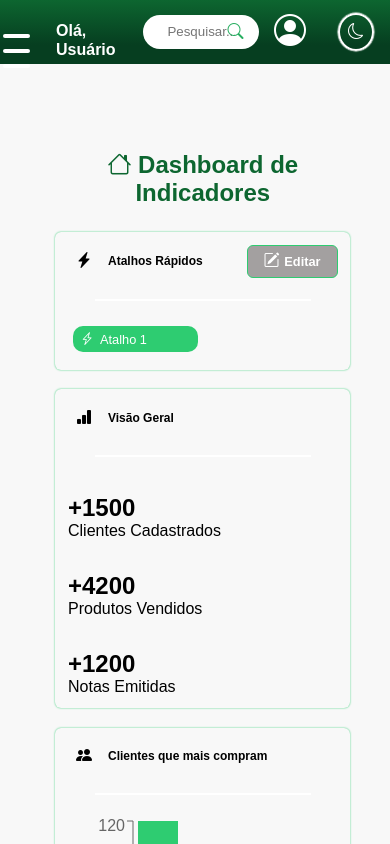
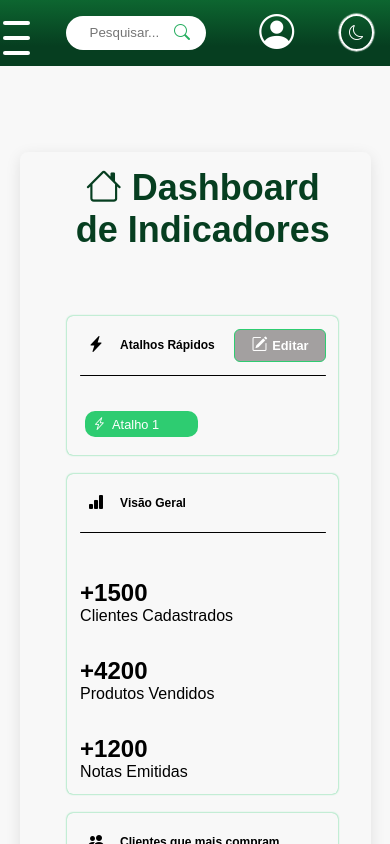
Before and after one commit to Matheus-Fernando-br/Project-FINC, a React (Create React App) app in the folder Front-End/: page /app in a window 390 px wide. Shown: the top 844 px of the page. Built offline with nearby package versions, Linux system fonts and the light colour scheme; sample sign-in values are in the browser's storage.

Commit message:
estilo header e sidebar

```diff
--- a/Front-End/src/app/Home.js
+++ b/Front-End/src/app/Home.js
@@ -72,7 +72,8 @@ const [shortcuts, setShortcuts] = useState(() => {
   const COLORS = ["#2ecc71", "#27ae60", "#0d6630", "#063e20"];
 
    return (
-    <main className="home-content">
+    <main className="content">
+      <div className="home-content">
 
       <section className="titulo-secao">
         <h1><i className={icons.casa}></i> Dashboard de Indicadores</h1>
@@ -262,6 +263,7 @@ const [shortcuts, setShortcuts] = useState(() => {
             </PieChart>
           </ResponsiveContainer>
         </section>
+        </div>
       </main>
   );
 }
--- a/Front-End/src/components/app/Header.js
+++ b/Front-End/src/components/app/Header.js
@@ -79,8 +79,8 @@ function Header() {
 
   return (
     <header className="header">
-      <div className="msg">
-        <h2>Olá, {primeiroNome}</h2>
+      <div className="logo">
+        <img src="/Images/FINC.png" alt="Logo Finc"/>
       </div>
 
       <div className="search-wrapper">
--- a/Front-End/src/styles/app.css
+++ b/Front-End/src/styles/app.css
@@ -16,26 +16,33 @@ body {
   display: flex;
   justify-content: space-between;
   align-items: center;
-  background: linear-gradient(to top,var(--cor-terciaria)30%,var(--cor-secundaria));
+  background: linear-gradient(
+    to top,
+    var(--cor-terciaria) 30%,
+    var(--cor-secundaria)
+  );
   color: var(--cor-texto-claro);
   padding: 3vh 2vw;
   position: fixed;
   top: 0;
-  left: 3vw;
+  left: 0;
   right: 0;
   z-index: 1000;
 }
 
-
-.header .msg {
-  margin-left: 1vw;
-  line-height: 1.2;
+.header .logo {
+  margin-left: 5vw;
 }
 
+.header .logo img {
+  width: 10vw;
+  height: 10vh;
+}
 
 .header-right {
   display: flex;
   align-items: center;
+  gap: 0.8rem;
 }
 .header-right a {
   text-decoration: none;
@@ -43,19 +50,19 @@ body {
 }
 
 .header-right a:hover {
-  text-decoration:underline;
+  text-decoration: underline;
 }
 
 .header-right .icons {
   display: flex;
   gap: 0.5rem;
-  align-items: center;    /* centraliza horizontalmente */
+  align-items: center; /* centraliza horizontalmente */
   cursor: pointer;
   border: 2px solid var(--cor-texto-claro);
   box-shadow: 0 0 1px 0.5px var(--cor-texto-claro);
   padding: 8px;
   border-radius: 50%;
-  transition: all .3s ease-in-out;
+  transition: all 0.3s ease-in-out;
 }
 
 .header-right .icons:hover {
@@ -63,7 +70,7 @@ body {
 }
 
 .header-right .icons i {
-  transition: all .4s ease-in;
+  transition: all 0.4s ease-in;
 }
 
 .header-right .icons i:hover {
@@ -79,9 +86,8 @@ body {
   display: flex;
   flex-direction: row;
   align-items: center;
-  gap: .5rem;
+  gap: 0.5rem;
 }
-
 
 /* Animação SearchBar */
 .search-bar {
@@ -120,7 +126,7 @@ body {
   backdrop-filter: blur(20px);
   border-radius: 14px;
   padding: 0.8rem 0;
-  box-shadow: 0 8px 25px rgba(0,0,0,0.35);
+  box-shadow: 0 8px 25px rgba(0, 0, 0, 0.35);
   animation: dropdownOpen 0.25s ease-out;
   z-index: 2000;
   opacity: 1;
@@ -129,19 +135,18 @@ body {
   overflow-x: hidden;
 }
 
-
 /* Estiliza a barra de rolagem */
 .search-dropdown::-webkit-scrollbar {
   width: 8px;
 }
 
 .search-dropdown::-webkit-scrollbar-thumb {
-  background: rgba(255,255,255,0.25);
+  background: rgba(255, 255, 255, 0.25);
   border-radius: 6px;
 }
 
 .search-dropdown::-webkit-scrollbar-thumb:hover {
-  background: rgba(255,255,255,0.35);
+  background: rgba(255, 255, 255, 0.35);
 }
 
 /* Espaço antes dos itens para não encostar no topo */
@@ -179,22 +184,22 @@ body {
   display: flex;
   justify-content: space-between;
   padding: 0.8rem 1rem;
-  border-bottom: 1px solid rgba(255,255,255,0.15);
+  border-bottom: 1px solid rgba(255, 255, 255, 0.15);
   font-weight: 600;
   color: white;
 }
 
 .dropdown-header .close-btn {
   cursor: pointer;
-  font-size: .8rem;
+  font-size: 0.8rem;
   color: var(--cor-texto-claro);
   background-color: var(--cor-pending);
-  padding: .7rem;
+  padding: 0.7rem;
   border-radius: 8px;
   transition: transform 0.2s ease-in-out;
 }
-.dropdown-header .close-btn span{
-  margin-right: .3rem;
+.dropdown-header .close-btn span {
+  margin-right: 0.3rem;
 }
 
 .dropdown-header .close-btn:hover {
@@ -214,7 +219,7 @@ body {
 }
 
 .dropdown-item:hover {
-  background: rgba(255,255,255,0.18);
+  background: rgba(255, 255, 255, 0.18);
 }
 
 /* BOTÃO PESQUISAR ANIMADO */
@@ -223,7 +228,7 @@ body {
   margin: 0.9rem auto 0.3rem auto;
   display: block;
   padding: 0.75rem;
-  background: rgba(255,255,255,0.2);
+  background: rgba(255, 255, 255, 0.2);
   border: none;
   color: white;
   font-weight: 600;
@@ -234,7 +239,7 @@ body {
 
 .btn-search:hover {
   transform: scale(1.03);
-  background: rgba(255,255,255,0.28);
+  background: rgba(255, 255, 255, 0.28);
 }
 
 /* PULSE ANIMATION */
@@ -243,13 +248,20 @@ body {
 }
 
 @keyframes pulseAnim {
-  0% { transform: scale(1); }
-  50% { transform: scale(1.04); }
-  100% { transform: scale(1); }
+  0% {
+    transform: scale(1);
+  }
+  50% {
+    transform: scale(1.04);
+  }
+  100% {
+    transform: scale(1);
+  }
 }
 
-.btn-vermelho, .btn-verde {
-  transition: all .3s ease-in-out;
+.btn-vermelho,
+.btn-verde {
+  transition: all 0.3s ease-in-out;
 }
 
 .btn-vermelho:hover {
@@ -265,17 +277,23 @@ body {
 
 /* ================= SIDEBAR ================= */
 .sidebar {
-  width: 3.5rem;
-  background: linear-gradient(to top,var(--cor-terciaria)90%,var(--cor-secundaria));
+  width: 4.8rem;
+  background: linear-gradient(
+    to top,
+    var(--cor-secundaria) 80%,
+    var(--cor-terciaria)
+  );
   color: var(--cor-texto-claro);
   height: 100vh;
   padding: 1rem 0;
   position: fixed;
-  top: 0;
+  top: 16.7vh;
   left: 0;
   z-index: 4000;
   overflow-y: auto;
-  transition: width 0.3s ease, left 0.4s ease;
+  transition:
+    width 0.3s ease,
+    left 0.4s ease;
   display: flex;
   flex-direction: column;
   justify-content: space-between;
@@ -289,8 +307,8 @@ body {
 /* Ícones + label */
 .sidebar ul {
   list-style: none;
-  margin-top: 12vh;
-  margin-left: .5vw;
+  margin-top: 1vh;
+  margin-left: 0.5vw;
 }
 .sidebar ul li {
   margin-bottom: 1rem;
@@ -322,13 +340,12 @@ body {
   transition: all 0.25s ease;
 }
 
-
 /* Hambúrguer */
 .sidebar-hamburguer {
   position: fixed;
   z-index: 5001;
   top: 5vh;
-  left: .8vw;
+  left: 0.8vw;
   cursor: pointer;
 }
 
@@ -454,14 +471,13 @@ body {
   font-weight: bold;
 }
 
-
 .ms-auto button {
   align-items: center;
   display: flex;
 }
 
 .btn-outline-secondary {
-  padding: .4rem 1rem;
+  padding: 0.4rem 1rem;
   font-size: 0.8rem;
   background-color: #757171a4;
   border: var(--cor-primaria) 1px solid;
@@ -477,7 +493,7 @@ body {
   background: #ee3333a4;
 }
 
-.btn-outline-sucess{
+.btn-outline-sucess {
   border: 1px solid var(--cor-success);
   background: var(--cor-secundaria);
 }
@@ -558,24 +574,6 @@ body {
   background: rgba(11, 158, 6, 0.671);
 }
 
-/* Responsivo */
-@media (max-width: 900px) {
-  .home-content {
-    grid-template-columns: 1fr;
-    height: auto;
-  }
-
-  .home-content .form-section {
-    box-shadow: 0 0 2px var(--cor-primaria);
-  }
-
-  .atalhos-dropdown button {
-    font-size: 0.8rem;
-  }
-
-}
-
-
 /* ================= LOGO EMBAIXO ================= */
 .logo-baixo {
   display: none;
@@ -600,14 +598,14 @@ body {
 
 /* ================= Conteúdo da Tela ================= */
 .content {
-  width: 62rem;
+  width: 70rem;
   background: var(--cor-fundo-claro);
   padding-top: 2rem;
   padding-left: 3rem;
   padding-right: 3rem;
   padding-bottom: 2rem;
   border-radius: 8px;
-  box-shadow: 0 4px 15px rgba(0,0,0,0.1);
+  box-shadow: 0 4px 15px rgba(0, 0, 0, 0.1);
   font-family: Arial, sans-serif;
 }
 
@@ -648,8 +646,6 @@ body.dark-mode .form-footer a {
 }
 
 /* ================= Cabeçalho da seção ================= */
-
-
 
 .section-header {
   display: flex;
@@ -695,7 +691,7 @@ body.dark-mode .form-footer a {
 }
 
 /* ================= Botões ================= */
-  .botao_geral{
+.botao_geral {
   text-align: center;
   padding: 2vh;
 }
@@ -728,7 +724,7 @@ body.dark-mode .form-footer a {
 
 .radio-group-row {
   display: flex;
-    flex-direction:row;
+  flex-direction: row;
   align-items: flex-start;
   gap: 4rem;
   align-items: center;
@@ -750,7 +746,7 @@ body.dark-mode .form-footer a {
 .editar-acao {
   display: flex;
   flex-direction: column; /* ícone em cima, texto embaixo */
-    align-items: center;    /* centraliza o p abaixo do ícone */
+  align-items: center; /* centraliza o p abaixo do ícone */
   font-size: 0.8rem;
   color: var(--cor-primaria-escura); /* opcional */
   cursor: pointer;
@@ -760,7 +756,6 @@ body.dark-mode .form-footer a {
   font-size: 1.2rem;
   margin-bottom: 0.2rem;
 }
-
 
 .form-group select {
   flex: 1;
@@ -810,7 +805,6 @@ body.dark-mode .form-footer a {
   font-size: 0.9rem;
 }
 
-
 /* ================= Inputs da seção ================= */
 
 .form-row.full input {
@@ -833,7 +827,8 @@ body.dark-mode .form-footer a {
   flex: 1;
 }
 
-.form-group label, .radio-group .label-radio {
+.form-group label,
+.radio-group .label-radio {
   font-size: 0.85rem;
   margin-bottom: 0.8rem;
   font-weight: bold;
@@ -848,7 +843,7 @@ body.dark-mode .form-footer a {
 }
 
 .radio-option label {
-  font-size: .9rem;
+  font-size: 0.9rem;
 }
 
 .form-row .campo-obrigatório {
@@ -865,8 +860,6 @@ body.dark-mode .form-footer a {
   font-size: 0.7rem;
   margin-bottom: 1rem;
 }
-
-
 
 /* ================= Rodapé do conteúdo ================= */
 
@@ -892,17 +885,23 @@ body.dark-mode .form-footer a {
   margin-top: 2rem;
 }
 
-.form-footer a, .form-footer-avancar a, .form-footer-voltar a {
+.form-footer a,
+.form-footer-avancar a,
+.form-footer-voltar a {
   text-decoration: none;
   color: var(--cor-primaria-escura);
 }
 
-.form-footer i, .form-footer-avancar i, .form-footer-voltar i{
+.form-footer i,
+.form-footer-avancar i,
+.form-footer-voltar i {
   font-size: 1rem;
   color: var(--cor-primaria-escura);
 }
 
-.form-footer a:hover, .form-footer-avancar a:hover, .form-footer-voltar a:hover {
+.form-footer a:hover,
+.form-footer-avancar a:hover,
+.form-footer-voltar a:hover {
   cursor: pointer;
   transform: scale(1.1);
   transition: transform 0.2s ease-in-out;
@@ -978,16 +977,13 @@ body.dark-mode .form-footer a {
   background: #f0f7ff;
 }
 
-
-
-
 /* ================= RESPONSIVO ================= */
 /* Botão hamburguer e fechar */
 .sidebar-hamburguer .hamburger {
   font-size: 2.2rem;
   cursor: pointer;
   color: var(--cor-texto-claro);
-  z-index: 5001;   /* maior que a sidebar */
+  z-index: 5001; /* maior que a sidebar */
   position: fixed;
   top: 2rem;
   left: 0.5rem;
@@ -996,33 +992,22 @@ body.dark-mode .form-footer a {
 
 /* Quando a sidebar estiver aberta */
 
-  .sidebar.active .logo-baixo{
+.sidebar.active .logo-baixo {
   display: block;
 }
 
 /* Mobile */
 @media (max-width: 1150px) {
-
   .logo-baixo {
     display: block;
   }
 
   .header {
     left: 0;
-    padding: .3rem 1rem;
+    padding: 0.8rem 1rem;
   }
 
-  .header .msg {
-    margin-left: 2.5rem;
-    margin-top: 1rem;
-    width: 10rem;
-  }
-
-  .header .msg h2{
-    font-size: 1rem;
-  }
-
-  .header .msg p{
+  .header .logo {
     display: none;
   }
 
@@ -1030,9 +1015,22 @@ body.dark-mode .form-footer a {
     display: none;
   }
 
+  .header-right {
+    align-items: center;
+  }
+
+  .header-right .profile i {
+    font-size: 35px;
+  }
+
+  .header-right .icons i {
+    font-size: 15px;
+  }
+
   .search-bar input {
     width: 80%;
     padding: 0.6rem 1.5rem;
+    margin-left: 3rem;
   }
 
   .search-dropdown {
@@ -1045,10 +1043,12 @@ body.dark-mode .form-footer a {
     display: flex;
     left: -100%;
     width: 50vw;
-    height: 100vh;        /* ocupa toda a tela */
-    overflow-y: auto;     /* rolagem vertical */
+    height: 100vh; /* ocupa toda a tela */
+    overflow-y: auto; /* rolagem vertical */
     border-radius: 15px;
     transition: left 0.4s ease-in-out;
+    padding-top: 10vh;
+    top: 0;
   }
 
   .sidebar.active {
@@ -1057,8 +1057,8 @@ body.dark-mode .form-footer a {
   }
 
   .sidebar-hamburguer {
-    top: 4vh;
-    left: .8vw;
+    top: 2.5vh;
+    left: 0.8vw;
   }
 
   .hamburger-icon {
@@ -1096,4 +1096,17 @@ body.dark-mode .form-footer a {
   .botao_geral button {
     width: 100%;
   }
+
+  .home-content {
+    grid-template-columns: 1fr;
+    height: auto;
   }
+
+  .home-content .form-section {
+    box-shadow: 0 0 2px var(--cor-primaria);
+  }
+
+  .atalhos-dropdown button {
+    font-size: 0.8rem;
+  }
+}
```
Lines whose indentation alone changed are shown as unchanged.
